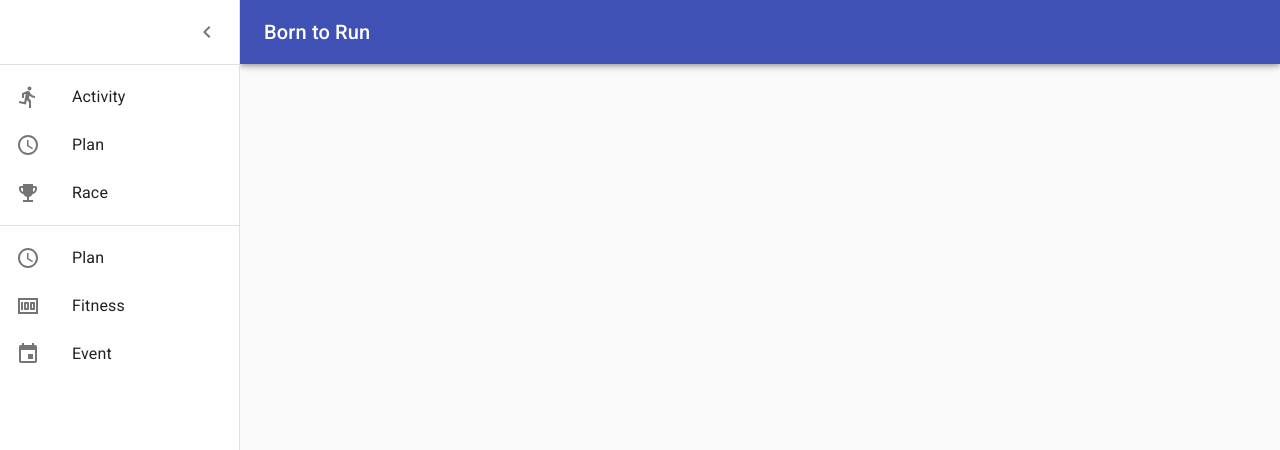
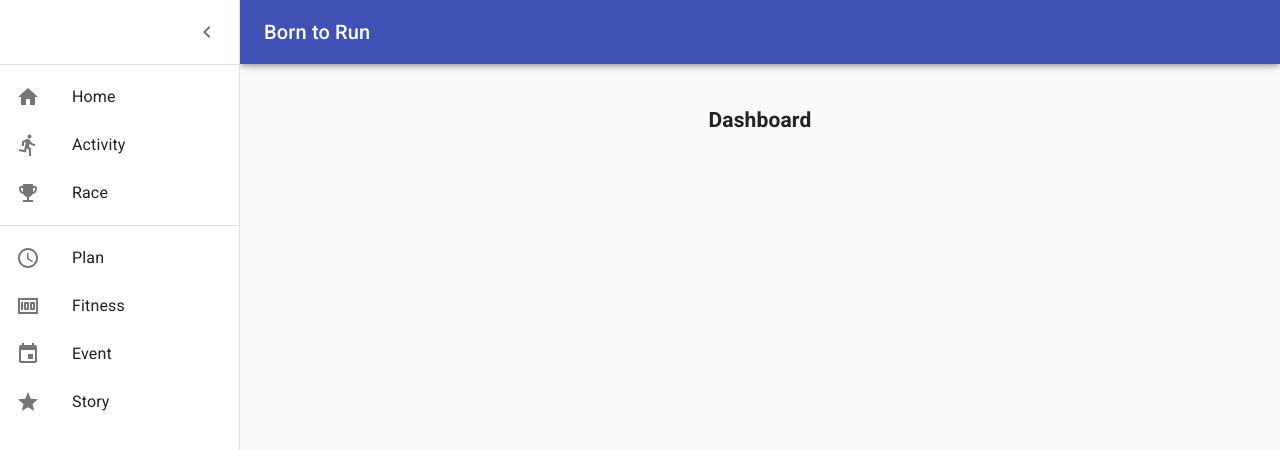
Before and after one commit to yushihui/runrun, a React (Create React App) app: page / in a window 1280 px wide. Both pictures are taken after a click on the button "open drawer". Shown: the top 450 px of the page. Built offline with nearby package versions, Linux system fonts and the light colour scheme.

Commit message:
add story

```diff
--- /dev/null
+++ b/src/components/activity/dashboard.js
@@ -0,0 +1,9 @@
+import React from 'react'
+
+const  Dashboard= () => (
+    <div>
+        <h2>Dashboard</h2>
+    </div>
+)
+
+export default Dashboard
--- /dev/null
+++ b/src/components/story/story.js
@@ -0,0 +1,9 @@
+import React from 'react'
+
+const  Story= () => (
+    <div>
+        <h2>Story</h2>
+    </div>
+)
+
+export default Story
--- a/src/nav.js
+++ b/src/nav.js
@@ -19,6 +19,8 @@ import EventIcon from '@material-ui/icons/Event';
 import MoneyIcon from '@material-ui/icons/Money';
 import EmojiEventsIcon from '@material-ui/icons/EmojiEvents';
 import ScheduleIcon from "@material-ui/icons/Schedule";
+import HomeIcon from '@material-ui/icons/Home';
+import StarIcon from '@material-ui/icons/Star';
 import DirectionsRunIcon from "@material-ui/icons/DirectionsRun";
 import { Link as RouterLink } from "react-router-dom";
 import { Switch, Route, MemoryRouter } from "react-router";
@@ -28,6 +30,8 @@ import Plan from "./components/plan/plan";
 import Race from "./components/activity/race";
 import RaceEvent from "./components/plan/event";
 import Fit from "./components/fit/fitness";
+import Dashboard from "./components/activity/dashboard";
+import Story from "./components/story/story";
 
 const drawerWidth = 240;
 
@@ -176,13 +180,13 @@ export default function NaviLeft() {
           </IconButton>
         </div>
         <Divider />
-        <List aria-label="main mailbox folders">
+        <List aria-label="personal folders">
+          <ListItemLink to="/" primary="Home" icon={<HomeIcon />} />
           <ListItemLink
             to="/activity"
             primary="Activity"
             icon={<DirectionsRunIcon />}
           />
-          <ListItemLink to="/plan" primary="Plan" icon={<ScheduleIcon />} />
           <ListItemLink to="/race" primary="Race" icon={<EmojiEventsIcon />} />
         </List>
         <Divider />
@@ -190,6 +194,7 @@ export default function NaviLeft() {
           <ListItemLink to="/plan" primary="Plan" icon={<ScheduleIcon />} />
           <ListItemLink to="/health" primary="Fitness" icon={<MoneyIcon />} />
           <ListItemLink to="/event" primary="Event" icon={<EventIcon />} />
+          <ListItemLink to="/story" primary="Story" icon={<StarIcon />} />
         </List>
       </Drawer>
       <main
@@ -200,11 +205,14 @@ export default function NaviLeft() {
         <div className={classes.drawerHeader} />
 
         <Switch>
+
           <Route path="/activity" component={Activity} />
           <Route path="/plan" component={Plan} />
           <Route path="/race" component={Race} />
           <Route path="/event" component={RaceEvent} />
           <Route path="/health" component={Fit} />
+          <Route path="/story" component={Story} />
+          <Route path="/" component={Dashboard} />
         </Switch>
       </main>
     </div>
```
